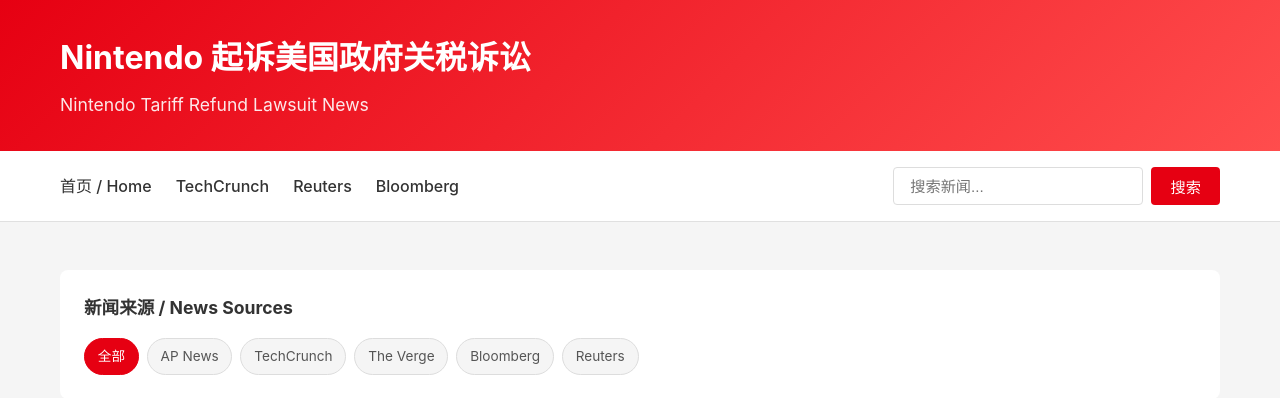
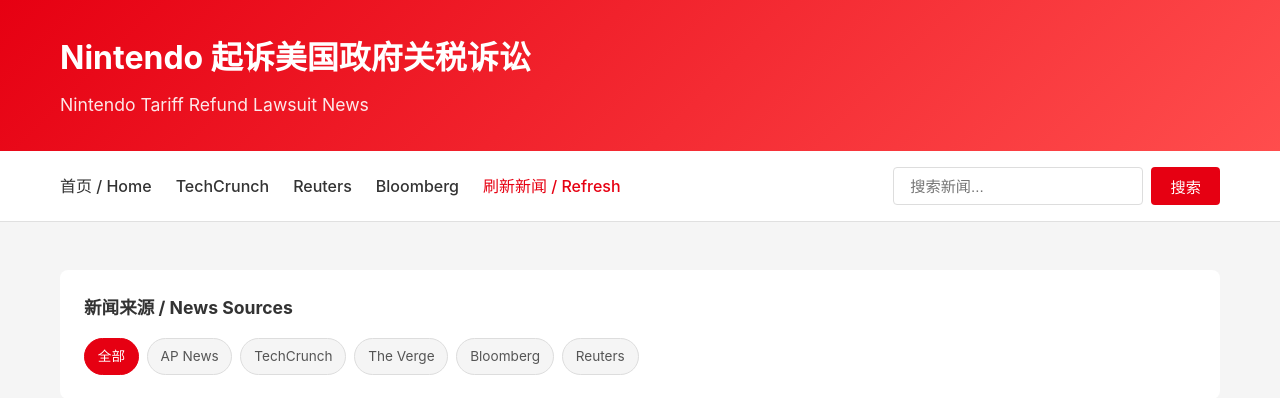
Before and after one commit to none-ai/ai-techcrunchnintendosu, a Flask app: page / in a window 1280 px wide. Shown: the top 398 px of the page. Run offline with Flask 3, Linux system fonts and the light colour scheme.

Commit message:
Add news refresh feature, update README with author
- Add manual news refresh endpoint and functionality
- Remove license section from README
- Add author attribution to README
- Add refresh button to navigation

Co-Authored-By: Claude Opus 4.6 <noreply@anthropic.com>

```diff
--- a/app.py
+++ b/app.py
@@ -142,6 +142,24 @@ def create_app(config_class=None):
             flash(f'筛选时出错: {format_error_message(e)}', 'error')
             return redirect(url_for('index'))
 
+    @app.route('/refresh')
+    def refresh():
+        """
+        手动刷新新闻
+        Manual news refresh
+        """
+        try:
+            result = scraper.refresh_news()
+            if result['success']:
+                flash(f"新闻刷新成功，共 {result['count']} 条", 'success')
+            else:
+                flash(f"刷新失败: {result['message']}", 'error')
+            return redirect(url_for('index'))
+        except Exception as e:
+            logger.error(f"刷新错误: {str(e)}")
+            flash(f'刷新时出错: {format_error_message(e)}', 'error')
+            return redirect(url_for('index'))
+
     @app.errorhandler(404)
     def not_found(error):
         """404错误处理"""
--- a/scraper/news_scraper.py
+++ b/scraper/news_scraper.py
@@ -197,3 +197,35 @@ class NewsScraper:
         except Exception as e:
             logger.error(f"筛选新闻时出错: {str(e)}")
             return []
+
+    def refresh_news(self) -> Dict:
+        """
+        刷新新闻缓存
+        清除现有缓存并重新获取最新新闻
+
+        Returns:
+            刷新结果字典
+        """
+        try:
+            logger.info("正在刷新新闻数据...")
+            # 清除会话并重新获取
+            self.session.close()
+            self.session = requests.Session()
+            self.session.headers.update({'User-Agent': self.config.USER_AGENT})
+
+            # 重新获取新闻
+            fresh_news = self._mock_search_results(' '.join(self.config.SEARCH_KEYWORDS))
+
+            logger.info(f"新闻刷新成功，共 {len(fresh_news)} 条")
+            return {
+                'success': True,
+                'count': len(fresh_news),
+                'message': '新闻刷新成功'
+            }
+        except Exception as e:
+            logger.error(f"刷新新闻时出错: {str(e)}")
+            return {
+                'success': False,
+                'count': 0,
+                'message': f'刷新失败: {str(e)}'
+            }
--- a/templates/index.html
+++ b/templates/index.html
@@ -274,6 +274,7 @@
                 <li><a href="/?source=TechCrunch">TechCrunch</a></li>
                 <li><a href="/?source=Reuters">Reuters</a></li>
                 <li><a href="/?source=Bloomberg">Bloomberg</a></li>
+                <li><a href="/refresh" style="color: #e60012;">刷新新闻 / Refresh</a></li>
             </ul>
 
             <form class="search-box" action="/search" method="get">
```
Also changed, not shown: README.md.
